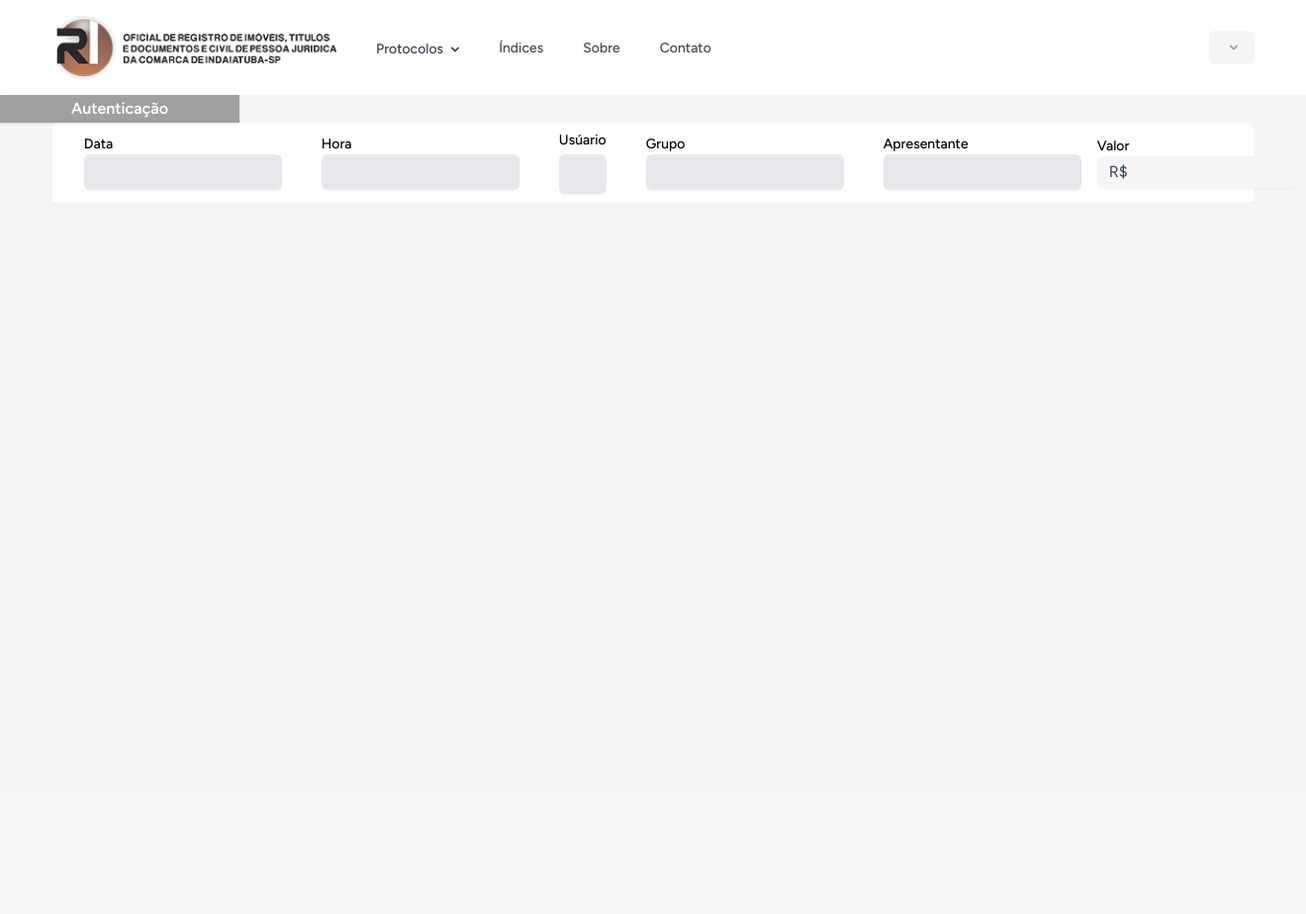
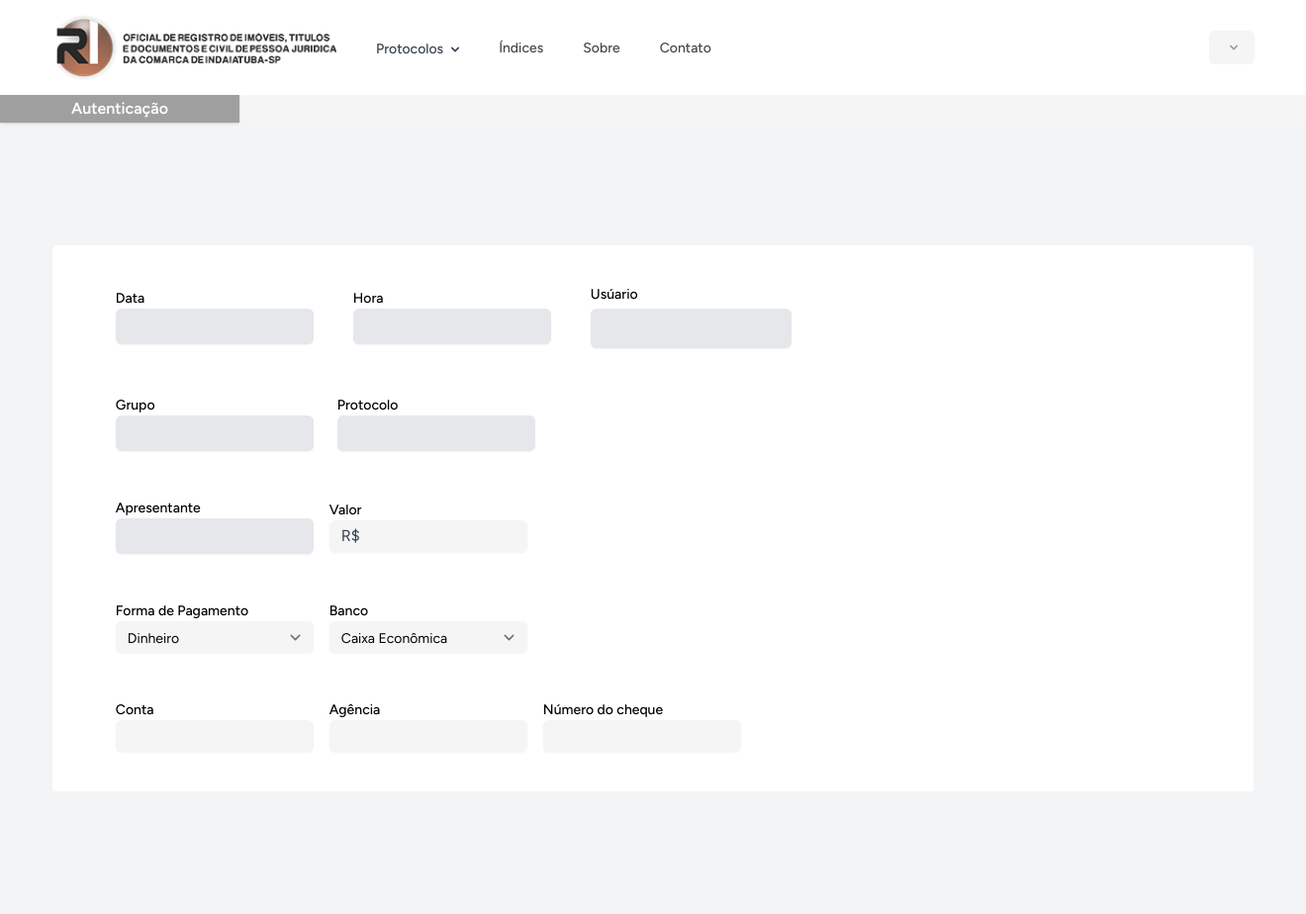
Before and after one commit to cfrans/Projeto-Integrador-FatecID, a Laravel app: page /autenticacao in a window 1320 px wide. Shown: the whole page at 99% size. Before the commit the page ends 196 px from the top, so only its background shows below. Run offline with Laravel 12, Linux system fonts and the light colour scheme; the visitor is signed in with stand-in values (Sample User, id 1); style sheets or scripts are compiled from the project's sources.

Commit message:
Andamento na página de autenticação

```diff
--- a/cartorio/resources/views/autenticacao/index.blade.php
+++ b/cartorio/resources/views/autenticacao/index.blade.php
@@ -20,9 +20,12 @@
     <form action="/endpoint" method="post">
 
         {{-- DIV MENOR PARA O CONTEUDO DOS CAMPOS --}}
-        <div class="flex justify-start w-[92%] h-20 mx-auto bg-white rounded-t-md">
+        <div class="flex justify-center items-center w-full min-h-screen bg-gray-100">
 
-        <!-- Primeira coluna (1/7) -->
+            <div class="flex flex-wrap justify-start w-[92%] bg-white rounded-t-md p-4">
+
+                <div class ="flex flex-wrap justify-start w-full rounded-t-md p-4">
+                    <!-- Primeira coluna (1/8) -->
                         <div class="campo-formulario flex items-center ml-6">
                             <div class="text-left">
                                 <x-input-label for="autenticacao_data">
@@ -33,7 +36,7 @@
                             </div>
                         </div>
 
-            <!-- Segunda coluna (2/7) -->
+                        <!-- Segunda coluna (2/8) -->
                         <div class="campo-formulario flex items-center ml-6">
                             <div class="text-left">
                                 <x-input-label for="autenticacao_hora">
@@ -44,7 +47,7 @@
                             </div>
                         </div>
 
-            <!-- Terceira coluna (3/7) -->
+                        <!-- Terceira coluna (3/8) -->
                         <div class="campo-formulario flex items-center ml-6">
                             <div class="text-left">
                                 <x-input-label for="autenticacao_usuario">
@@ -53,9 +56,11 @@
                                 <x-input-naoalteravel id="nome" name="nome" class="mt-1 block w-full" value="{{ Auth::user() ? Auth::user()->nome : '' }}" readonly />
                             </div>
                         </div>
+                </div>
 
-            <!-- Quarta coluna (4/7) -->
-            <div class="campo-formulario flex items-center ml-6">
+                <div class ="flex flex-wrap justify-start w-full rounded-t-md p-4">
+                        <!-- Quarta coluna (4/8) -->
+                        <div class="campo-formulario flex items-center ml-6 w-[200px]">
                             <div class="text-left">
                                 <x-input-label for="autenticacao_grupo">
                                     Grupo
@@ -65,7 +70,20 @@
                             </div>
                         </div>
 
-            <!-- Quinta coluna (5/7) -->
+                        <!-- Quinta coluna (5/8) -->
+                        <div class="campo-formulario flex items-center ml-6">
+                            <div class="text-left">
+                                <x-input-label for="autenticacao_protocolo">
+                                    Protocolo
+                                </x-input-label>
+                                <x-input-naoalteravel id="autenticacao_protocolo" name="autenticacao_protocolo" class="w-[200px] h-7.5 text-sm">
+                                </x-input-naoalteravel>
+                            </div>
+                        </div>
+                </div>
+
+                <div class ="flex flex-wrap justify-start w-full rounded-t-md p-4">
+                        <!-- Quinta coluna (5/8) -->
                                 <div class="campo-formulario flex items-center ml-6">
                                         <div class="text-left">
                                             <x-input-label for="autenticacao_apresentante">
@@ -76,7 +94,7 @@
                                         </div>
                                     </div>
 
-            <!-- Sexta coluna (6/7) -->
+                        <!-- Sexta coluna (6/8) -->
                         <div class="campo-formulario flex items-center">
                             <div class="text-left">
                                 <x-input-label for="autenticacao_valor">
@@ -86,8 +104,73 @@
                                     </x-input-number>
                             </div>
                         </div>
-
-
                     </div>
 
+                    <div class ="flex flex-wrap justify-start w-full rounded-t-md p-4">
+                            <!-- Sétima coluna (7/8) -->
+                            <div class="campo-formulario flex items-center ml-6">
+                                <div class="text-left">
+                                    <x-input-label for="autenticacao_pagamento">
+                                        Forma de Pagamento
+                                    </x-input-label>
+                                    <x-input-select id="id_forma_pagamento" name="id_forma_pagamento" class="w-[200px] h-8 text-sm" required>
+                                        <option value="1">Dinheiro</option>
+                                        <option value="2">Pix</option>
+                                        <option value="3">Ted</option>
+                                        <option value="4">Cheque</option>
+                                    </x-input-select>
+                                </div>
+                            </div>
+
+                            <!-- Oitava coluna (8/8) -->
+                            <div class="campo-formulario flex items-center">
+                                <div class="text-left">
+                                    <x-input-label for="autenticacao_banco">
+                                        Banco
+                                    </x-input-label>
+                                    <x-input-select id="id_banco" name="id_banco" class="w-[200px] h-8 text-sm" required>
+                                        <option value="1">Caixa Econômica</option>
+                                        <option value="2">Banco do Brasil</option>
+                                        <option value="3">Itaú</option>
+                                        <option value="4">Bradesco </option>
+                                        <option value="5">Santander</option>
+                                    </x-input-select>
+                                </div>
+                            </div>
+                    </div>
+
+                    <div class ="flex flex-wrap justify-start w-full rounded-t-md p-4">
+                            <!-- Primeira coluna (1/3) -->
+                            <div class="campo-formulario flex items-center ml-6">
+                                <div class="text-left">
+                                    <x-input-label for="autenticacao_conta">
+                                        Conta
+                                    </x-input-label>
+                                    <x-text-input id="autenticacao_conta" name="autenticacao_conta" class="w-[200px] h-8 text-sm" required />
+                                </div>
+                            </div>
+
+                            <!-- Segunda coluna (1/2) -->
+                            <div class="campo-formulario flex items-center">
+                                <div class="text-left">
+                                    <x-input-label for="autenticacao_agencia">
+                                        Agência
+                                    </x-input-label>
+                                    <x-text-input id="autenticacao_agencia" name="autenticacao_agencia" class="w-[200px] h-8 text-sm" required />
+                                </div>
+                            </div>
+
+                            <!-- Terceira coluna (3/2) -->
+                            <div class="campo-formulario flex items-center">
+                                <div class="text-left">
+                                    <x-input-label for="autenticacao_cheque">
+                                        Número do cheque
+                                    </x-input-label>
+                                    <x-text-input id="autenticacao_cheque" name="autenticacao_cheque" class="w-[200px] h-8 text-sm" required />
+                                </div>
+                            </div>
+                    </div>
+             </div>
+        </div>
+    </form>
 </x-app-layout>
```
Lines whose indentation alone changed are shown as unchanged.
